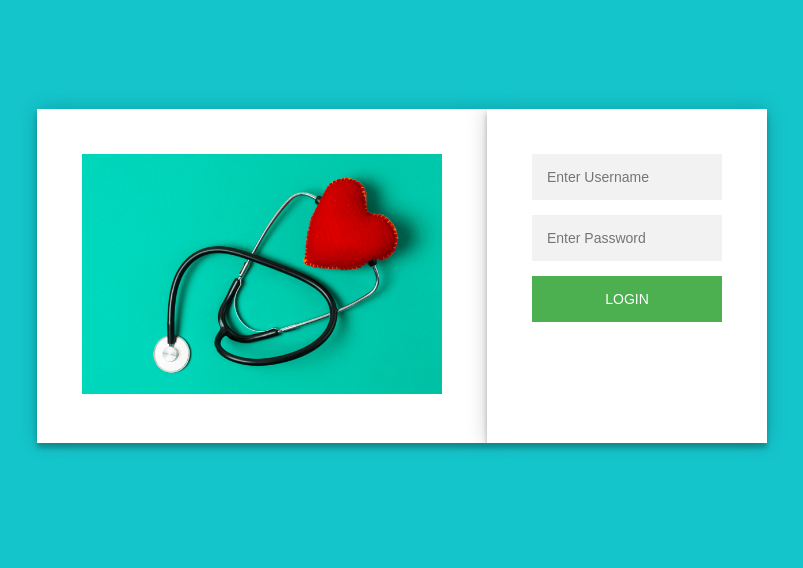
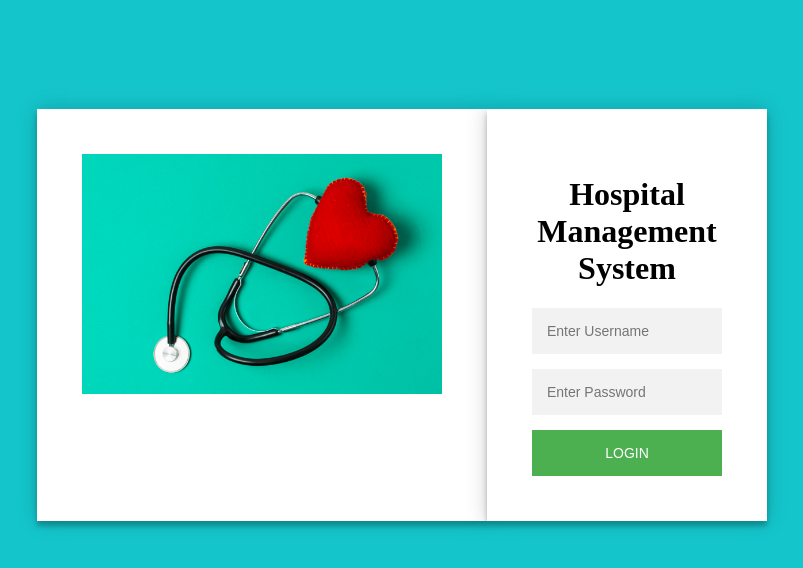
Before and after one commit to biplab25/biplabhospital, a plain HTML site: page index.html in a window 1280 px wide. Shown: the whole page, without its empty margins (238-1041 px from the left). Drawn offline with Linux system fonts and the light colour scheme.

Commit message:
Index.html file heading add

```diff
--- a/index.html
+++ b/index.html
@@ -13,6 +13,7 @@
     </div>
     <div class="form">
       <form class="login-form">
+        <h1>Hospital Management System</h1>
         <input id="username" placeholder="Enter Username">
         <input id="password" placeholder="Enter Password">
         <button type="button" onclick="getuser()">login</button>
```
